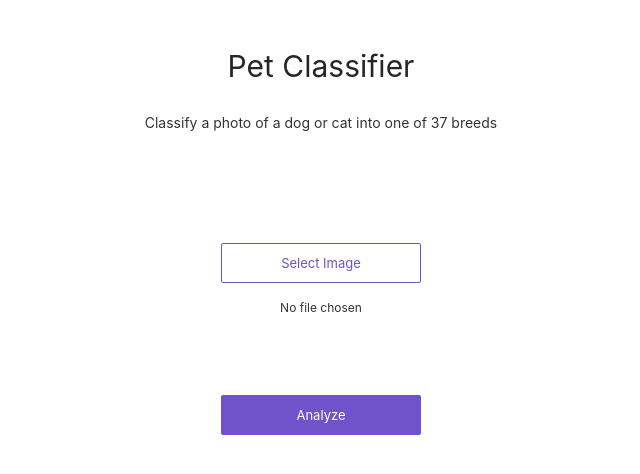
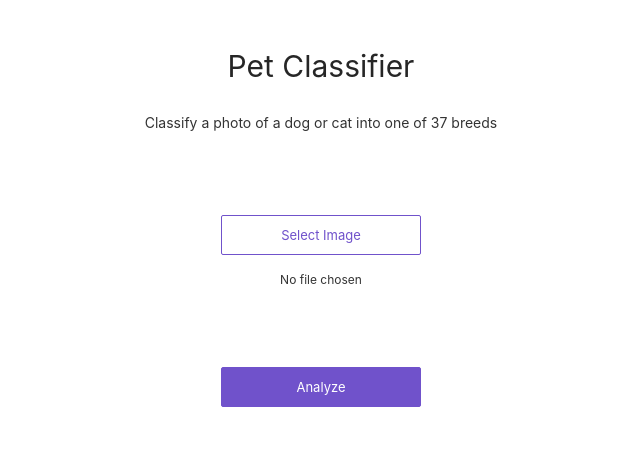
Before and after one commit to aladh/pet-classifier, a Svelte app: page / in a window 1280 px wide. Shown: the top 474 px of the page, without its empty margins (319-959 px from the left). Built offline with nearby package versions, Linux system fonts and the light colour scheme.

Commit message:
Reduce margin further

```diff
--- a/src/App.svelte
+++ b/src/App.svelte
@@ -91,7 +91,7 @@
 	}
 
 	.content {
-		margin-top: 8em;
+		margin-top: 6em;
 	}
 
 	.analyze {
```
